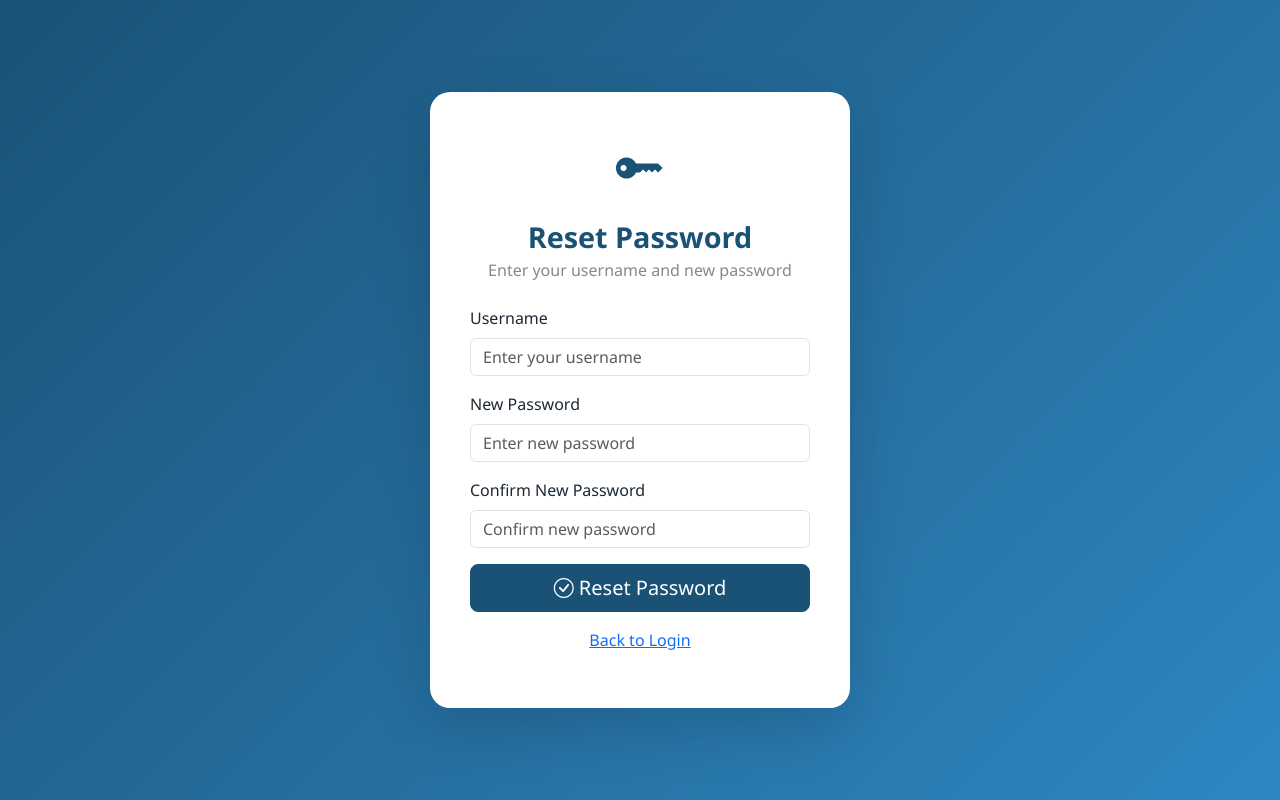
After one commit to Preethi-Sri/job-tracker, a Django app: template templates/jobs/reset_password.html in a window 1280 px wide. The commit adds this page. Run offline with Django 5.2, Linux system fonts and the light colour scheme; the template is opened without the code that fills it, so the values that code supplies are empty; parts of the project's set-up code (start-up, migrations or seed data) failed here and were passed over.

Commit message:
Add forgot password feature

```diff
--- a/job_tracker/settings.py
+++ b/job_tracker/settings.py
@@ -20,7 +20,8 @@ DEFAULT_AUTO_FIELD = 'django.db.models.BigAutoField'
 # See https://docs.djangoproject.com/en/6.1/howto/deployment/checklist/
 
 # SECURITY WARNING: keep the secret key used in production secret!
-SECRET_KEY = 'django-insecure-kg$p9@i*4x5-#330y^89*ya0g2c5=t6%r5v#ljp3j41&6i#@uk'
+
+SECRET_KEY = os.environ.get('SECRET_KEY', 'django-insecure-kg$p9@i*4x5-#330y^89*ya0g2c5=t6%r5v#ljp3j41&6i#@uk')
 
 # SECURITY WARNING: don't run with debug turned on in production!
 DEBUG = True
--- a/jobs/urls.py
+++ b/jobs/urls.py
@@ -15,4 +15,7 @@ urlpatterns = [
     # Dashboard & Export
     path('dashboard/', views.dashboard_stats, name='dashboard'),
     path('export/', views.export_csv, name='export'),
+    path('auth/reset-password/', views.reset_password, name='reset_password'),
+
+    path('reset-password/', TemplateView.as_view(template_name='jobs/reset_password.html'), name='reset_password'),
 ]
--- a/templates/jobs/login.html
+++ b/templates/jobs/login.html
@@ -20,7 +20,8 @@
     <button class="btn btn-primary w-100 btn-lg" onclick="login()">
       <i class="bi bi-box-arrow-in-right"></i> Login
     </button>
-    <p class="mt-3 text-center">Don't have an account? <a href="/register/">Register here</a></p>
+      <p class="mt-3 text-center">Don't have an account? <a href="/register/">Register here</a></p>
+      <p class="mt-1 text-center"><a href="/reset-password/">Forgot Password?</a></p>
   </div>
 </div>
 {% endblock %}
--- /dev/null
+++ b/templates/jobs/reset_password.html
@@ -0,0 +1,83 @@
+{% extends 'jobs/base.html' %}
+{% block title %}Reset Password — Job Tracker{% endblock %}
+{% block content %}
+<div class="auth-wrapper">
+  <div class="auth-card">
+    <div class="auth-logo">
+      <i class="bi bi-key-fill"></i>
+    </div>
+    <h1>Reset Password</h1>
+    <p class="auth-subtitle">Enter your username and new password</p>
+    <div id="error-msg" class="alert alert-danger d-none"></div>
+    <div id="success-msg" class="alert alert-success d-none"></div>
+    <div class="mb-3">
+      <label class="form-label">Username</label>
+      <input type="text" id="username" class="form-control" placeholder="Enter your username">
+    </div>
+    <div class="mb-3">
+      <label class="form-label">New Password</label>
+      <input type="password" id="new_password" class="form-control" placeholder="Enter new password">
+    </div>
+    <div class="mb-3">
+      <label class="form-label">Confirm New Password</label>
+      <input type="password" id="confirm_password" class="form-control" placeholder="Confirm new password">
+    </div>
+    <button class="btn btn-primary w-100 btn-lg" onclick="resetPassword()">
+      <i class="bi bi-check-circle"></i> Reset Password
+    </button>
+    <p class="mt-3 text-center"><a href="/">Back to Login</a></p>
+  </div>
+</div>
+{% endblock %}
+{% block scripts %}
+<script>
+async function resetPassword() {
+  const username = document.getElementById('username').value;
+  const new_password = document.getElementById('new_password').value;
+  const confirm_password = document.getElementById('confirm_password').value;
+  const errorMsg = document.getElementById('error-msg');
+  const successMsg = document.getElementById('success-msg');
+
+  errorMsg.classList.add('d-none');
+  successMsg.classList.add('d-none');
+
+  if (!username || !new_password) {
+    errorMsg.classList.remove('d-none');
+    errorMsg.textContent = 'Please fill in all fields!';
+    return;
+  }
+
+  if (new_password !== confirm_password) {
+    errorMsg.classList.remove('d-none');
+    errorMsg.textContent = 'Passwords do not match!';
+    return;
+  }
+
+  if (new_password.length < 6) {
+    errorMsg.classList.remove('d-none');
+    errorMsg.textContent = 'Password must be at least 6 characters!';
+    return;
+  }
+
+  try {
+    const response = await fetch('/api/auth/reset-password/', {
+      method: 'POST',
+      headers: { 'Content-Type': 'application/json' },
+      body: JSON.stringify({ username, new_password })
+    });
+    const data = await response.json();
+    if (response.ok) {
+      successMsg.classList.remove('d-none');
+      successMsg.textContent = 'Password reset successful! Redirecting to login...';
+      setTimeout(() => window.location.href = '/', 2000);
+    } else {
+      errorMsg.classList.remove('d-none');
+      errorMsg.textContent = data.error || 'Something went wrong!';
+    }
+  } catch (err) {
+    errorMsg.classList.remove('d-none');
+    errorMsg.textContent = 'Something went wrong. Try again.';
+  }
+}
+</script>
+{% endblock %}
```
Also changed, not shown: jobs/views.py (+16 -0 lines).
